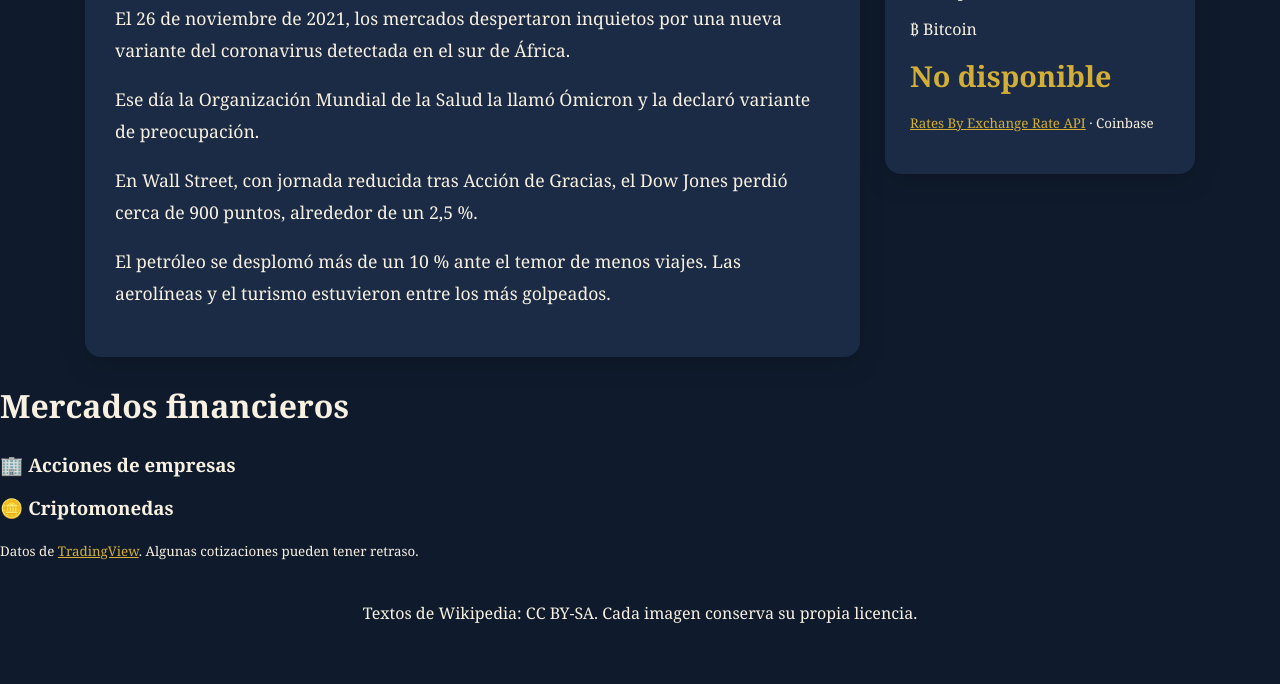
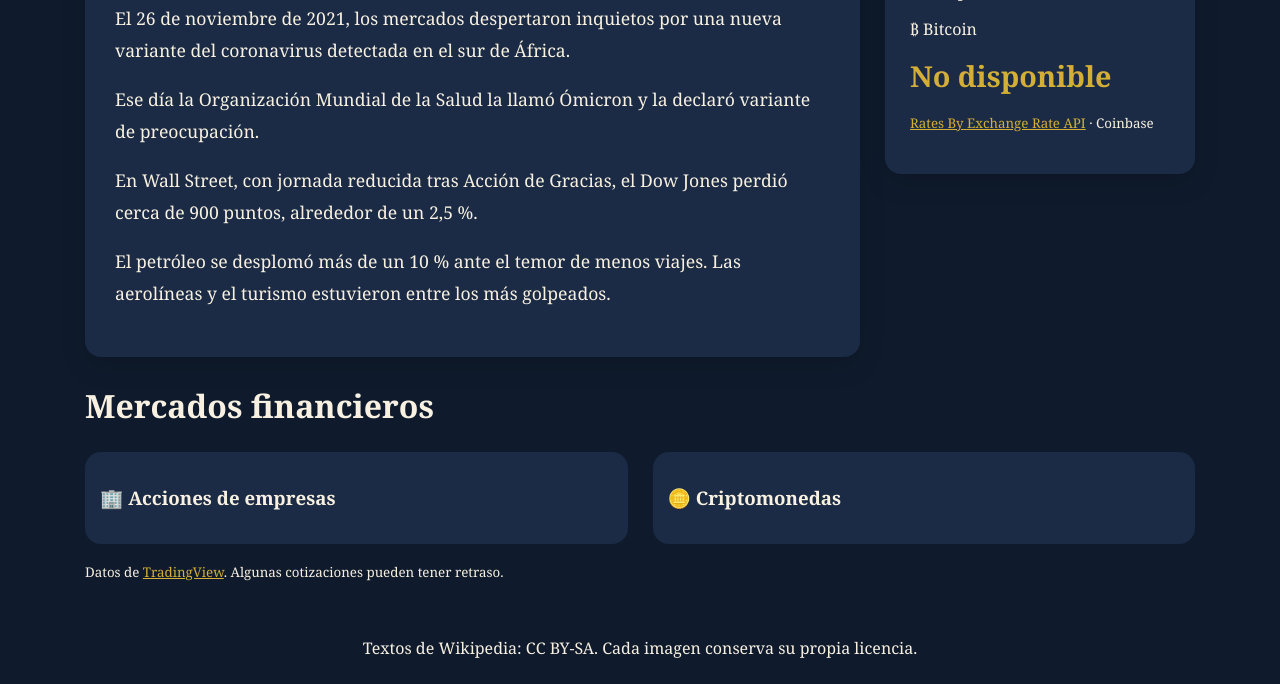
Before and after one commit to penafieldiego76-glitch/Financial-Daily, a plain HTML site: page index.html in a window 1280 px wide. Shown: the part 472-1156 px from the top of the page. Before the commit the page ends 1121 px from the top, so only its background shows below. Drawn offline with Linux system fonts and the light colour scheme; no server answers; a script that the page names is missing.

Commit message:
Update style.css

```diff
--- a/style.css
+++ b/style.css
@@ -20,3 +20,7 @@ aside { padding:25px; border-top:5px solid var(--acento); }
 #bitcoin { font-size:1.8rem; color:var(--acento); }
 footer { text-align:center; padding:25px; }
 @media (max-width:700px) { main { grid-template-columns:1fr; } #foto { height:260px; } }
+#mercados { max-width:1150px; margin:30px auto; padding:0 20px; }
+.paneles { display:grid; grid-template-columns:1fr 1fr; gap:25px; }
+.paneles > div { background:var(--caja); border-radius:16px; padding:15px; min-width:0; }
+@media (max-width:700px) { .paneles { grid-template-columns:1fr; } }
```
